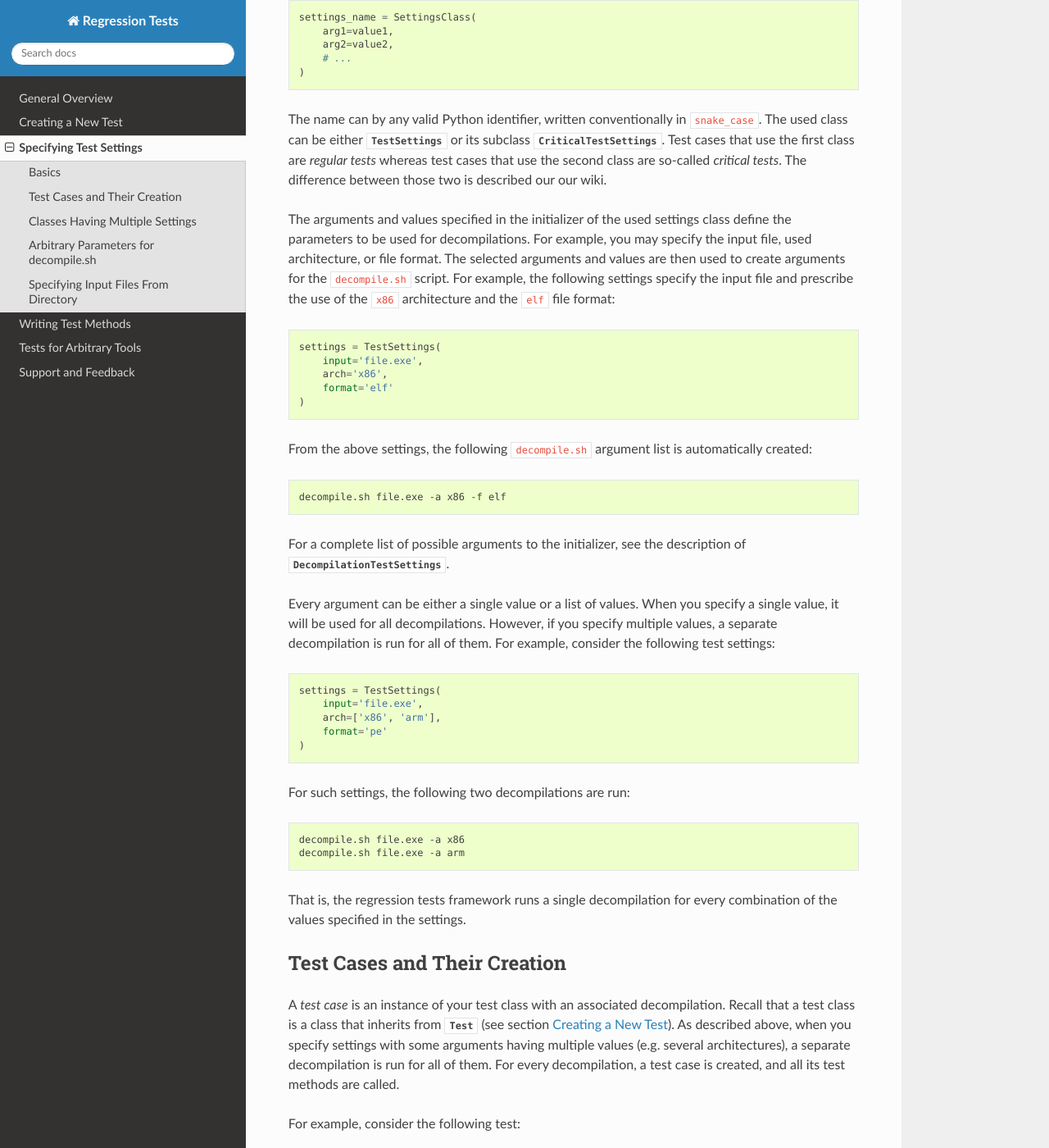
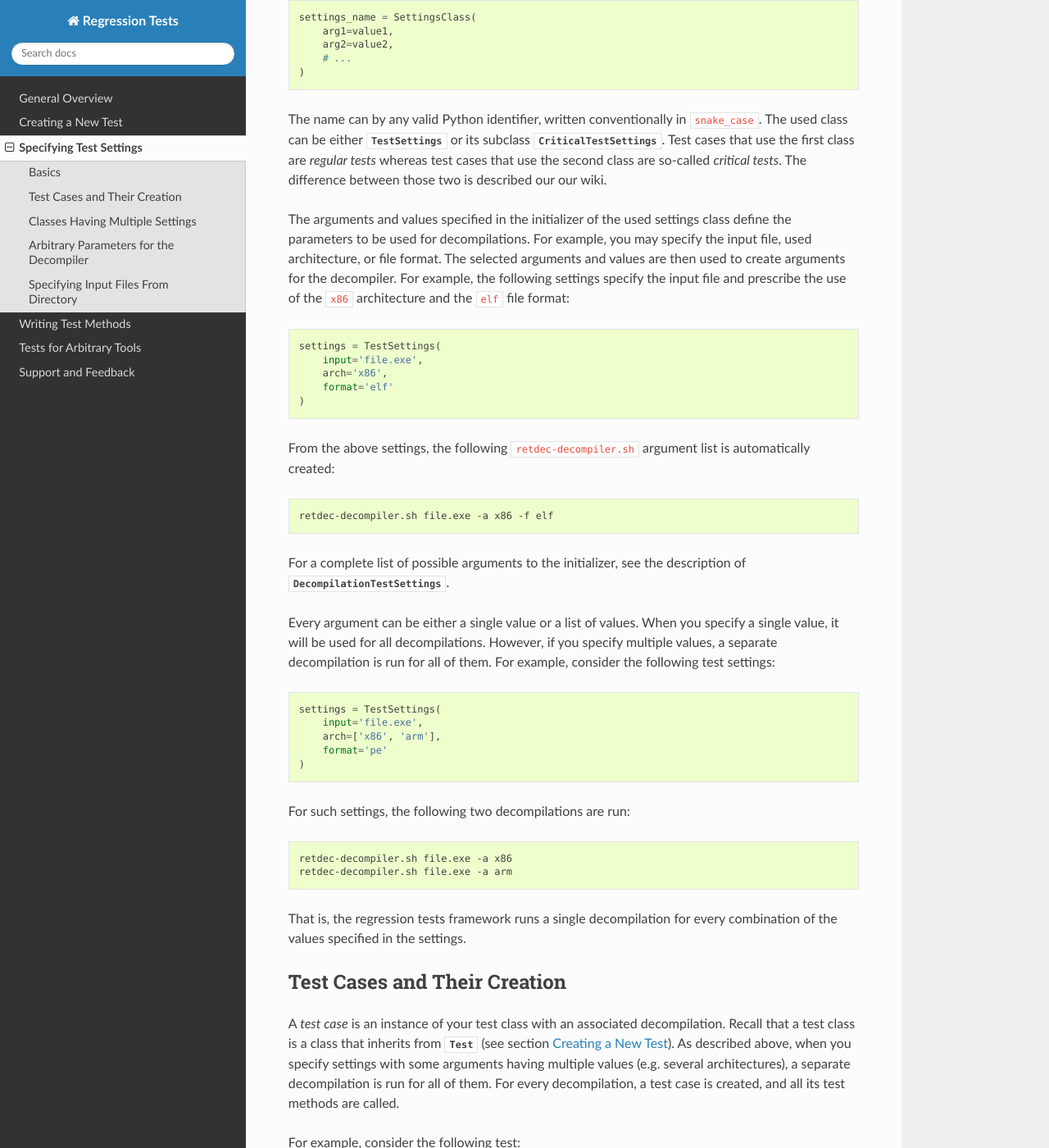
Before and after one commit to avast/retdec-regression-tests-framework, a Sphinx documentation site: the page built from docs/test_settings.rst, in a window 1280 px wide and 1400 px high, scrolled down 360 px. Shown: the whole window at 82% size. Built offline with Sphinx 7.4.7 and the Read the Docs theme 2.0.0, drawn with Linux system fonts in a browser that asks for light colours; some of the changed text lies outside the part shown.

Commit message:
Update the name of the script that is used to run the decompiler.
After recent changes in the main retdec repository, the new name is
retdec-decompiler.sh.

```diff
--- a/docs/general_overview.rst
+++ b/docs/general_overview.rst
@@ -40,7 +40,7 @@ Outputs from Decompilations
 
 After you run the regression tests, outputs from decompilations are placed into subdirectories named ``outputs``. In this way, you can check them after the tests finish to see what exactly was generated. These subdirectories are created inside the corresponding test directory. For example, for ``retdec-regression-tests/integration/ack``, the outputs are placed into ``retdec-regression-tests/integration/ack/outputs``.
 
-To differentiate between the outputs of different decompilations, the outputs from each decompilation are placed into a properly named directory. The name is based on the parameters that were passed to the ``decompile.sh`` script when the test ran.
+To differentiate between the outputs of different decompilations, the outputs from each decompilation are placed into a properly named directory. The name is based on the parameters that were passed to the decompiler when the test ran.
 
 For example, a directory with outputs for the ``factorial`` test may contain the following subdirectories and files:
 
--- a/docs/index.rst
+++ b/docs/index.rst
@@ -10,7 +10,7 @@ This is an API documentation for the regression tests framework. It describes wa
 
 It is assumed that you have read the general documentation on our wiki. If you have not, please read it first and come back after that. This API documentation will make more sense. Trust me :).
 
-The documentation is primarily focused on tests for decompilations, i.e. for the ``decompile.sh`` script. You can, however, write tests for arbitrary tools. This is described in section :doc:`tests_for_arbitrary_tools`. Nevertheless, it is highly recommended to read the whole documentation, even if you plan to write tests only for a single tool.
+The documentation is primarily focused on tests for the RetDec decompiler, i.e. for the ``retdec-decompiler.sh`` script. You can, however, write tests for arbitrary RetDec-related tools, such as ``fileinfo`` or ``unpacker``. This is described in section :doc:`tests_for_arbitrary_tools`. Nevertheless, it is highly recommended to read the whole documentation, even if you plan to write tests only for a single tool.
 
 Table of Contents
 =================
--- a/docs/test_methods.rst
+++ b/docs/test_methods.rst
@@ -328,4 +328,4 @@ Decompilation
     # the given comment.
     assert self.decomp.log.contains(r'# Done!')
 
-In the next section, you will learn how to write tests for arbitrary tools, not just for ``decompile.sh``.
+In the next section, you will learn how to write tests for arbitrary tools, not just for the decompiler.
--- a/docs/test_settings.rst
+++ b/docs/test_settings.rst
@@ -20,7 +20,7 @@ Test settings are specified as class attributes inside test classes, described i
 
 The name can by any valid Python identifier, written conventionally in ``snake_case``. The used class can be either :class:`TestSettings` or its subclass :class:`CriticalTestSettings`. Test cases that use the first class are *regular tests* whereas test cases that use the second class are so-called *critical tests*. The difference between those two is described our our wiki.
 
-The arguments and values specified in the initializer of the used settings class define the parameters to be used for decompilations. For example, you may specify the input file, used architecture, or file format. The selected arguments and values are then used to create arguments for the ``decompile.sh`` script. For example, the following settings specify the input file and prescribe the use of the ``x86`` architecture and the ``elf`` file format:
+The arguments and values specified in the initializer of the used settings class define the parameters to be used for decompilations. For example, you may specify the input file, used architecture, or file format. The selected arguments and values are then used to create arguments for the decompiler. For example, the following settings specify the input file and prescribe the use of the ``x86`` architecture and the ``elf`` file format:
 
 .. code-block:: python
 
@@ -30,11 +30,11 @@ The arguments and values specified in the initializer of the used settings class
         format='elf'
     )
 
-From the above settings, the following ``decompile.sh`` argument list is automatically created:
+From the above settings, the following ``retdec-decompiler.sh`` argument list is automatically created:
 
 .. code-block:: text
 
-    decompile.sh file.exe -a x86 -f elf
+    retdec-decompiler.sh file.exe -a x86 -f elf
 
 For a complete list of possible arguments to the initializer, see the description of :class:`~tools.decompilation_test_settings.DecompilationTestSettings`.
 
@@ -52,8 +52,8 @@ For such settings, the following two decompilations are run:
 
 .. code-block:: text
 
-    decompile.sh file.exe -a x86
-    decompile.sh file.exe -a arm
+    retdec-decompiler.sh file.exe -a x86
+    retdec-decompiler.sh file.exe -a arm
 
 That is, the regression tests framework runs a single decompilation for every combination of the values specified in the settings.
 
@@ -123,10 +123,10 @@ We want to decompile ``file1.exe`` on ``x86`` and ``arm``, and ``file2.elf`` on
     Sample (file1.exe -a arm)
     Sample (file2.elf -a thumb)
 
-Arbitrary Parameters for decompile.sh
--------------------------------------
+Arbitrary Parameters for the Decompiler
+---------------------------------------
 
-If you look at the complete list of possible arguments (:class:`~tools.decompilation_test_settings.DecompilationTestSettings`), you see that not all ``decompile.sh`` parameters may be specified as arguments to :class:`TestSettings`. The reason is that ``decompile.sh`` provides too many parameters and their support in the form of arguments would be cumbersome. However, it is possible to specify arbitrary arguments that are directly passed to the ``decompile.sh`` script via the ``args`` argument:
+If you look at the complete list of possible arguments (:class:`~tools.decompilation_test_settings.DecompilationTestSettings`), you see that not all ``retdec-decompiler.sh`` parameters may be specified as arguments to :class:`TestSettings`. The reason is that ``retdec-decompiler.sh`` provides too many parameters and their support in the form of arguments would be cumbersome. However, it is possible to specify arbitrary arguments that are directly passed to the ``retdec-decompiler.sh`` script via the ``args`` argument:
 
 .. code-block:: python
 
@@ -141,9 +141,9 @@ These settings result into the creation of the following decompilation:
 
 .. code-block:: text
 
-    decompile.sh file.exe -a x86 --select-decode-only --select-functions func1,func2
+    retdec-decompiler.sh file.exe -a x86 --select-decode-only --select-functions func1,func2
 
-In a greater detail, the ``args`` argument is taken, split into sub-arguments by whitespace, and passed to the ``decompile.sh`` script. The argument list internally looks like this:
+In a greater detail, the ``args`` argument is taken, split into sub-arguments by whitespace, and passed to the ``retdec-decompiler.sh`` script. The argument list internally looks like this:
 
 .. code-block:: python
 
@@ -151,7 +151,7 @@ In a greater detail, the ``args`` argument is taken, split into sub-arguments by
 
 .. hint::
 
-    When it is possible to specify a ``decompile.sh`` parameter in the form of a named argument (like architecture or file format), always prefer it to specifying raw arguments by using the ``args`` argument. That is, do **not** write
+    When it is possible to specify a ``retdec-decompiler.sh`` parameter in the form of a named argument (like architecture or file format), always prefer it to specifying raw arguments by using the ``args`` argument. That is, do **not** write
 
     .. code-block:: python
 
@@ -161,7 +161,7 @@ In a greater detail, the ``args`` argument is taken, split into sub-arguments by
                 args='-a x86'   # Always prefer using arch='x86'.
             )
 
-    The reason is that named arguments are less prone to changes in ``decompile.sh``. Indeed, when such an argument changes in ``decompile.sh``, all that has to be done is changing the internal mapping of named arguments to ``decompile.sh`` arguments. No test needs to be changed.
+    The reason is that named arguments are less prone to changes in ``retdec-decompiler.sh``. Indeed, when such an argument changes in ``retdec-decompiler.sh``, all that has to be done is changing the internal mapping of named arguments to ``retdec-decompiler.sh`` arguments. No test needs to be changed.
 
 If you want to specify separate arguments for several decompilations for single settings, place them into a list when specifying the settings. For example, consider the following test class:
 
@@ -182,8 +182,8 @@ It results into these two decompilations:
 
 .. code-block:: text
 
-    decompile.sh file.elf -a x86 -f elf --select-decode-only --select-functions func1,func2
-    decompile.sh file.elf -a x86 -f elf --select-decode-only --select-functions func3
+    retdec-decompiler.sh file.elf -a x86 -f elf --select-decode-only --select-functions func1,func2
+    retdec-decompiler.sh file.elf -a x86 -f elf --select-decode-only --select-functions func3
 
 You can also specify multiple settings, as already described earlier in this section.
 
--- a/runner.py
+++ b/runner.py
@@ -110,7 +110,7 @@ def ensure_all_required_settings_are_set(config):
         print_error("'retdec_install_dir' in the [runner] section of config_local.ini "
                     "points to a non-existing directory")
         sys.exit(1)
-    elif not os.path.exists(os.path.join(retdec_install_dir, 'bin', 'decompile.sh')):
+    elif not os.path.exists(os.path.join(retdec_install_dir, 'bin', 'retdec-decompiler.sh')):
         print_error("'retdec_install_dir' in the [runner] section of config_local.ini "
                     "does not seem to point to RetDec")
         sys.exit(1)
@@ -180,7 +180,7 @@ def adjust_environment(config):
     if config['runner'].getboolean('idaplugin_tests_enabled'):
         tools_dir = os.path.join(config['runner']['retdec_install_dir'], 'bin')
 
-        # run-ida-decompilation.sh requires decompile.sh to be reachable from PATH.
+        # run-ida-decompilation.sh requires retdec-decompiler.sh to be reachable from PATH.
         os.environ['PATH'] = tools_dir + os.pathsep + os.environ['PATH']
 
         # run-ida-decompilation.sh requires path to IDA Pro.
```
Also changed, not shown: docs/tests_for_arbitrary_tools.rst (+5 -5 lines), 8 other files.
